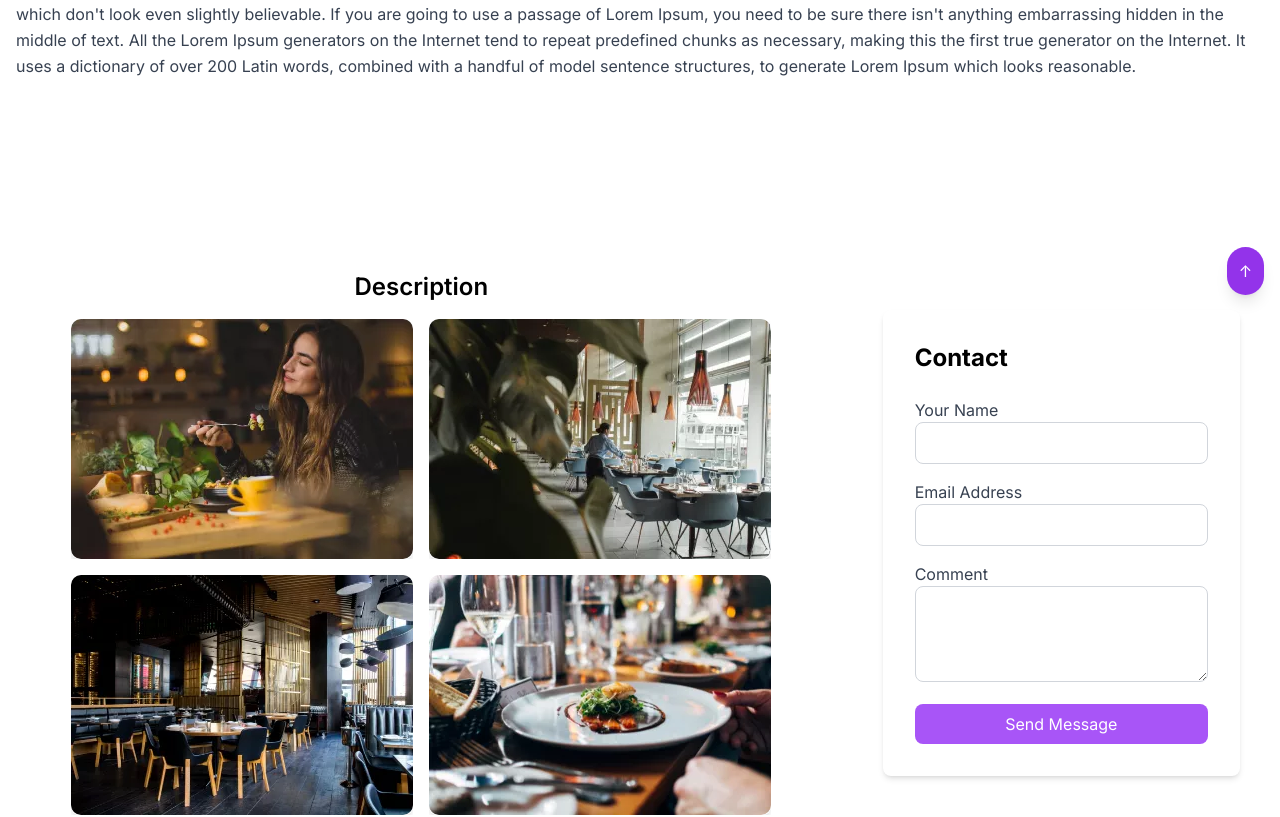
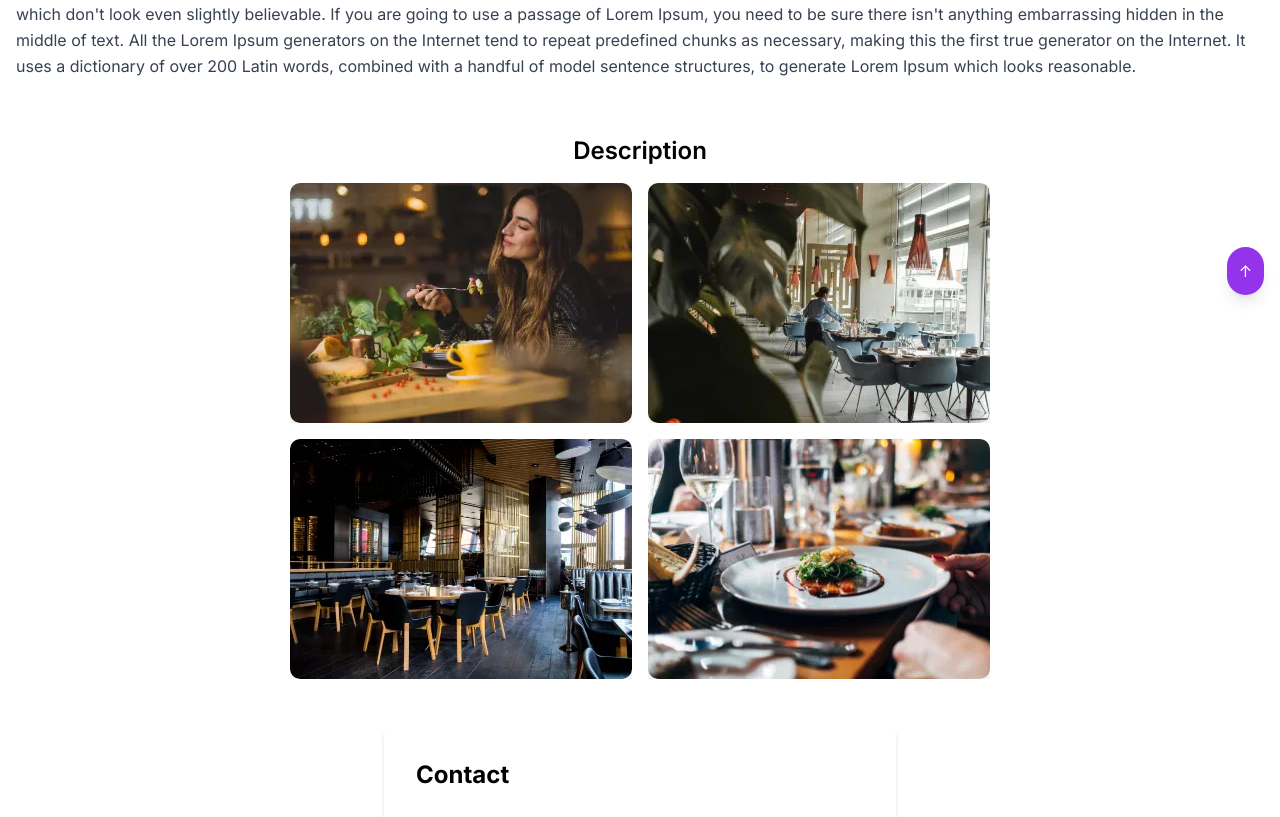
Before and after one commit to iaffansheikh21/ListCo, a Next.js app: page /ListingDetails in a window 1280 px wide. Shown: the part 489-1306 px from the top of the page. Built offline with nearby package versions, Linux system fonts and the light colour scheme.

Commit message:
Spacing issues in Listing page resolved

```diff
--- a/app/components/ContactForm.tsx
+++ b/app/components/ContactForm.tsx
@@ -2,7 +2,7 @@ import React from 'react';
 
 const ContactForm: React.FC = () => {
   return (
-    <div className="flex items-center justify-center min-h-screen p-6">
+    <div className="w-full flex items-center justify-center p-6">
       <form className="w-full max-w-lg bg-white rounded-lg shadow-md p-8">
         <h2 className="text-2xl font-bold mb-6">Contact</h2>
         <div className="mb-4">
--- a/app/components/DescriptionPic.tsx
+++ b/app/components/DescriptionPic.tsx
@@ -7,9 +7,9 @@ const images = [
   "/gallery4.png",
 ];
 
-const ImageGallery: React.FC = () => {
+const DescriptionPic: React.FC = () => {
   return (
-    <div className="flex flex-col items-center justify-center min-h-screen p-6">
+    <div className="w-full flex flex-col items-center justify-center p-6">
       <h2 className="text-2xl font-semibold mb-4">Description</h2>
       <div className="grid grid-cols-1 sm:grid-cols-2 gap-4">
         {images.map((src, index) => (
@@ -26,4 +26,4 @@ const ImageGallery: React.FC = () => {
   );
 };
 
-export default ImageGallery;
+export default DescriptionPic;
--- a/app/components/MainLayout.tsx
+++ b/app/components/MainLayout.tsx
@@ -1,17 +1,14 @@
 import React from 'react';
 import DescriptionPic from './DescriptionPic';
 import ContactForm from './ContactForm';
-const MainLayout: React.FC = () => {
+
+const App: React.FC = () => {
   return (
-    <div className="container mx-auto px-4 py-8 flex flex-col md:flex-row md:space-x-8 items-start">
-      <div className="md:w-8/12 w-full">
-        <DescriptionPic />
-      </div>
-      <div className="md:w-4/12 w-full mt-8 md:mt-0">
-        <ContactForm />
-      </div>
+    <div className="flex flex-col items-center justify-center min-h-screen">
+      <DescriptionPic />
+      <ContactForm />
     </div>
   );
 };
 
-export default MainLayout;
+export default App;
```
